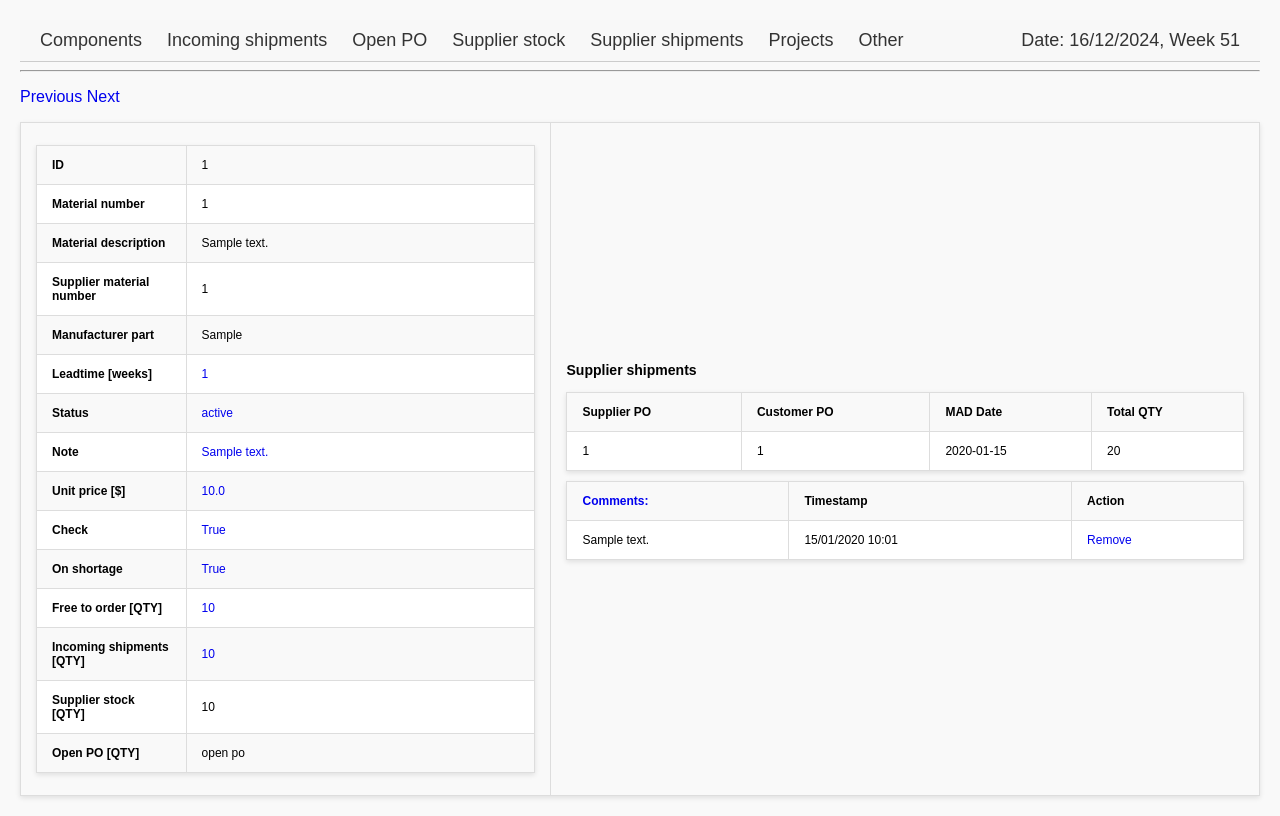
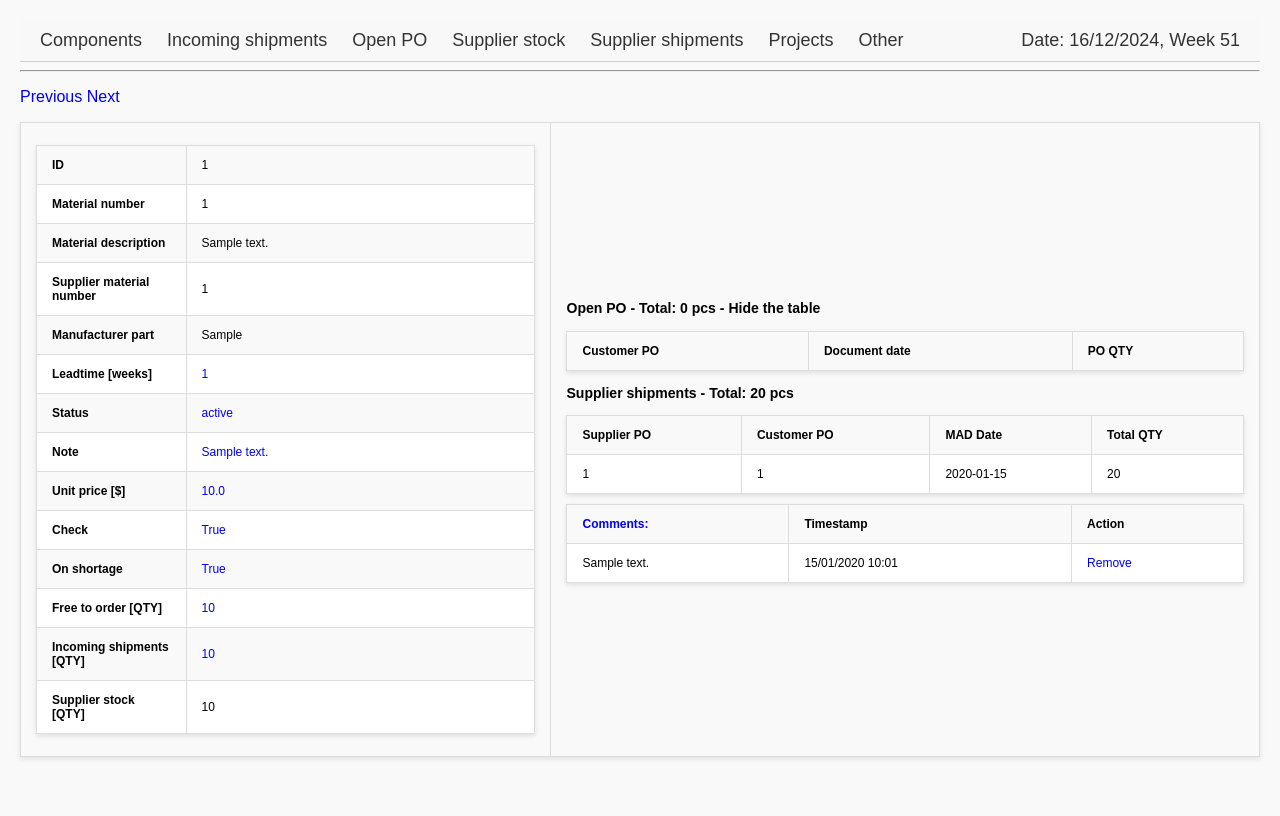
Before and after one commit to johnny-sky91/ComponentGuide, a Flask app: page /all_components/component_view/1 in a window 1280 px wide. After the commit the page ends 759 px from the top, so only its background shows below. Run offline with Flask 3, Linux system fonts and the light colour scheme; tables that the repository leaves empty hold one stand-in row (values such as "Sample post"); lists and menus that the app fills with data are empty; some libraries are stand-ins or nearby versions.

Commit message:
Update component.html

```diff
--- a/app/templates/component.html
+++ b/app/templates/component.html
@@ -18,8 +18,8 @@
             <td>
                 <table>
                     <tr>
-                        <th style="width: 30%">ID</th>
-                        <td>{{ component.id }}</td>
+                        <th style="width: 20%">ID</th>
+                        <td style="width: 80%">{{ component.id }}</td>
                     </tr>
                     <tr>
                         <th>Material number</th>
@@ -73,15 +73,27 @@
                         <th>Supplier stock [QTY]</th>
                         <td>{{ component_stock }}</td>
                     </tr>
-                    <tr>
-                        <th>Open PO [QTY]</th>
-                        <td>open po</td>
-                    </tr>
                 </table>
             </td>
             <td>
+                <table id="PoTable" style="display: table;">
+                    <h3>
+                        Open PO - Total: {{ open_po | sum(attribute='po_qty')}} pcs -
+                        <span id="PoTableText" class="toggle-text" onclick="toggleTable('PoTable', 'PoTableText')">Hide the table</span>
+                    </h3>
+                    <th>Customer PO</th>
+                    <th>Document date</th>
+                    <th>PO QTY</th>
+                    {% for one_po in open_po %}
+                    <tr>
+                        <td>{{ one_po.customer_po }}</td>
+                        <td>{{ one_po.document_date }}</td>
+                        <td>{{ one_po.po_qty }}</td>
+                    </tr>
+                    {% endfor %}
+                </table>
                 <table>
-                    <h3>Supplier shipments</h3>
+                    <h3>Supplier shipments - Total: {{ supplier_shipments | sum(attribute='asn_qty') + supplier_shipments | sum(attribute='ssd_qty') }} pcs</h3>
                     <th>Supplier PO</th>
                     <th>Customer PO</th>
                     <th>MAD Date</th>
```
